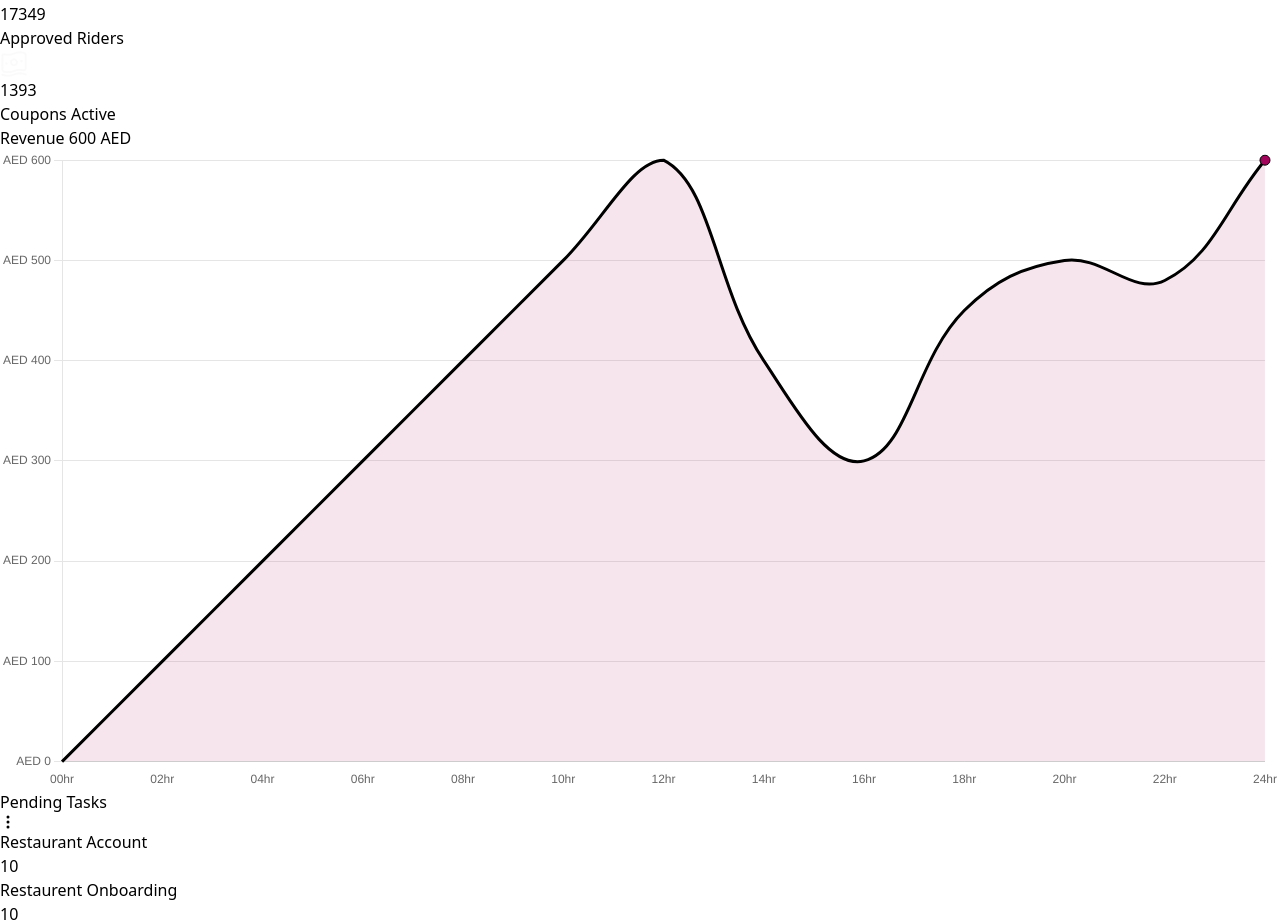
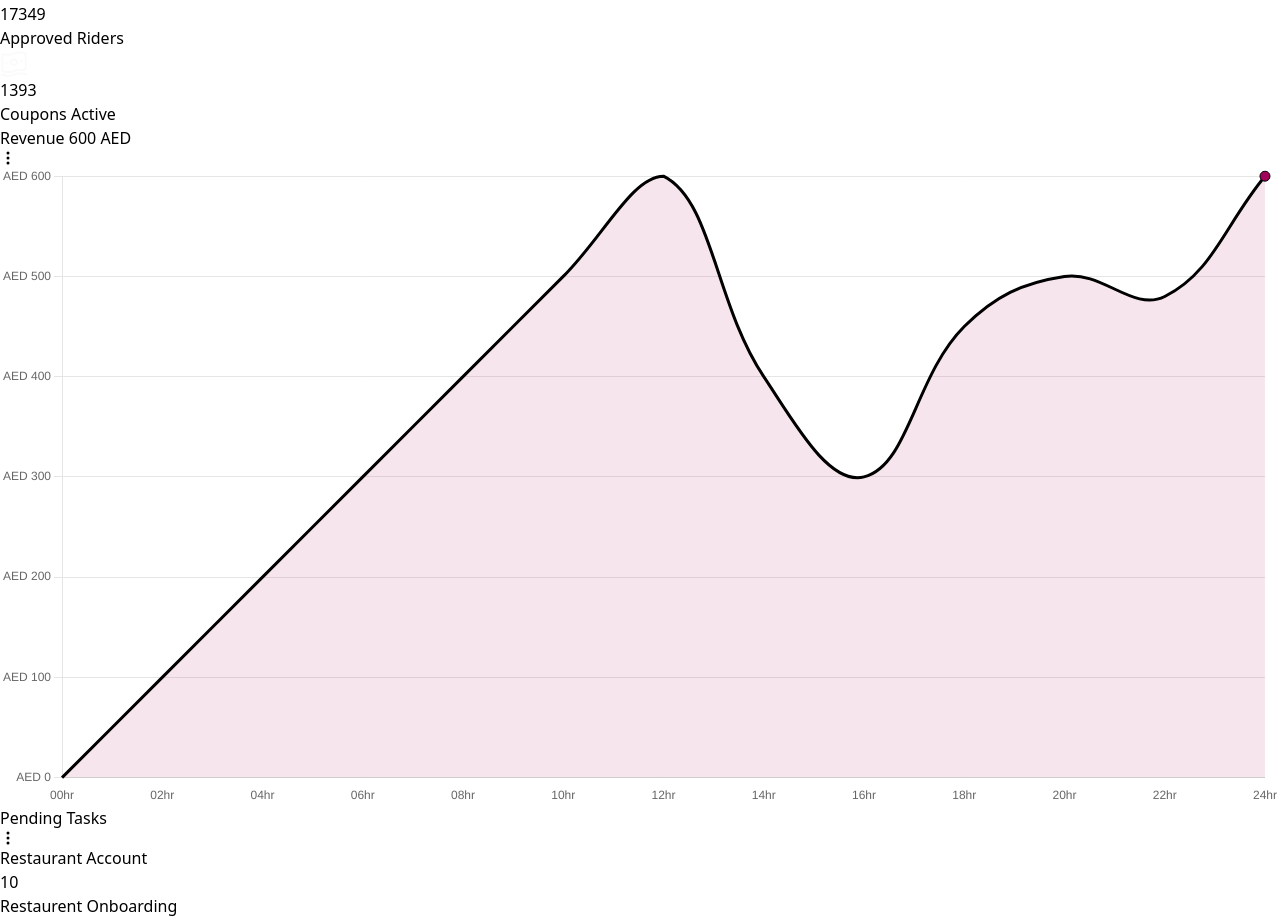
Before and after one commit to Al-Amin49/wtn-task, a React (Vite) app: page / in a window 1280 px wide. Shown: the part 780-1702 px from the top of the page. Built offline with nearby package versions, Linux system fonts and the light colour scheme.

Commit message:
revenue created

```diff
--- a/src/components/Revenue/Revenue.jsx
+++ b/src/components/Revenue/Revenue.jsx
@@ -11,6 +11,7 @@ import {
     Tooltip,
     Filler,
   } from 'chart.js';
+import { BsThreeDotsVertical } from 'react-icons/bs';
 
   ChartJS.register(
     CategoryScale,
@@ -71,10 +72,13 @@ const Revenue = () => {
     return (
         <div  className='grid grid-cols-1 gap-6 md:grid-cols-2 my-6 mx-4 lg:mx-0  '>
             <div>
-            <h2 className="text-xl font-semibold mb-2">
-        Revenue <span className="font-bold">600 AED</span>
+           <div className='flex items-center justify-between'>
+           <h2 className="text-xl font-semibold ">
+        Revenue <span className="font-bold ">600 AED</span>
       </h2>
-      <Line data={data} options={options} />
+      <BsThreeDotsVertical/>
+           </div>
+      <Line data={data} options={options} className='mt-4'/>
             </div>
             <PendingTask/>
         </div>
```
